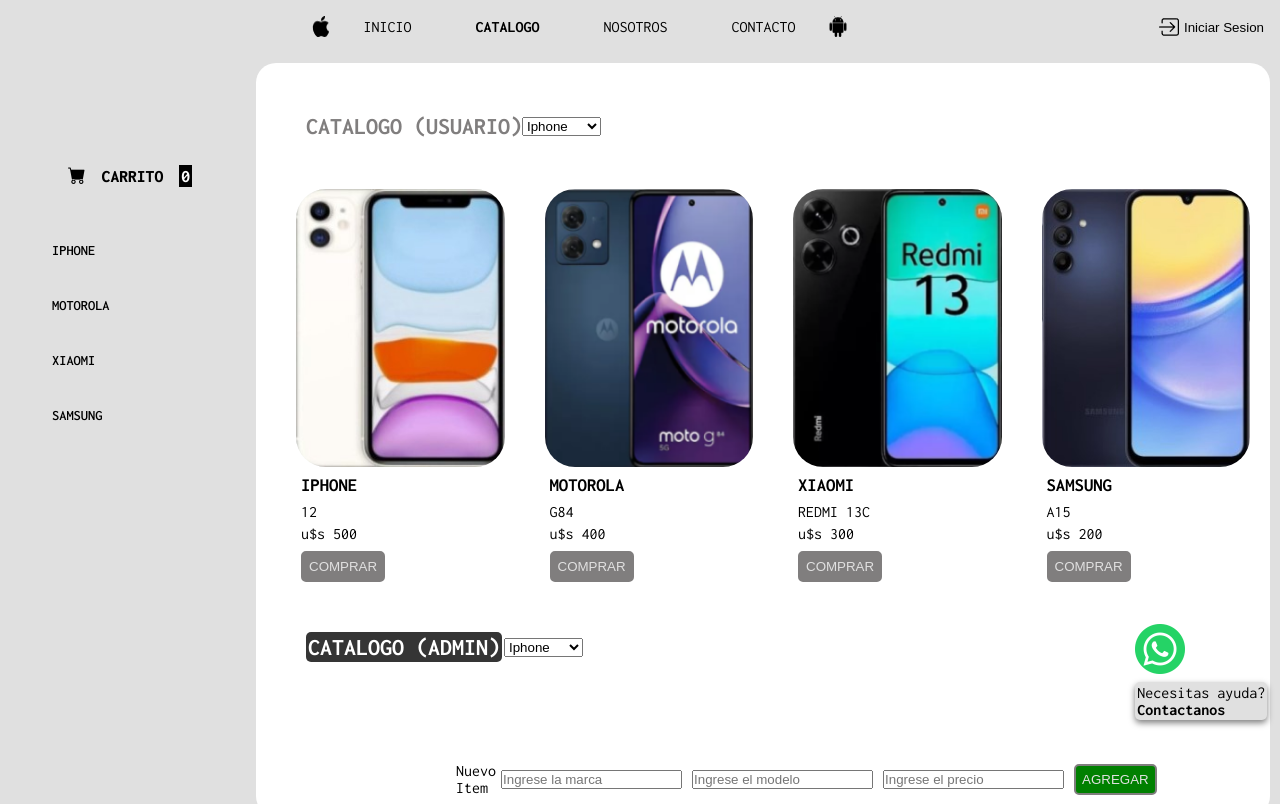
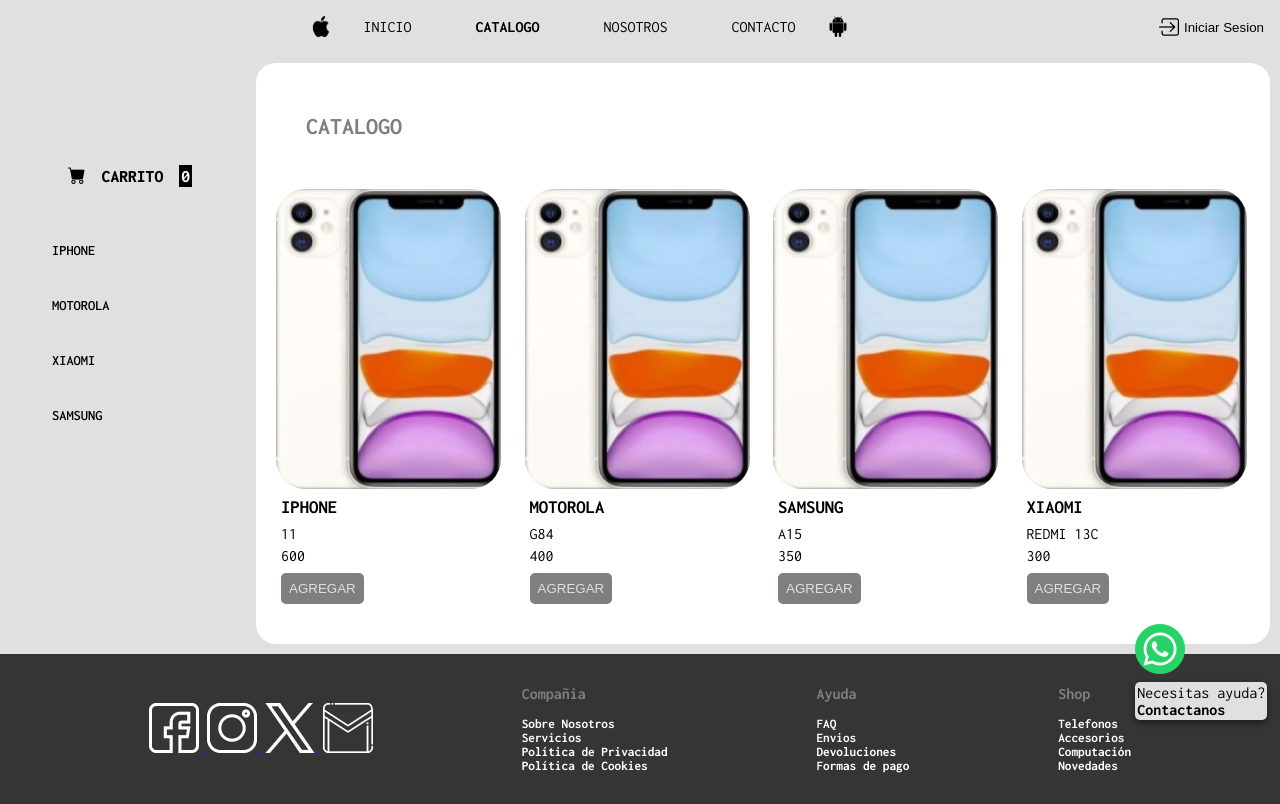
Before and after one commit to FedeSanchez79/Capitan_Phone, a plain HTML site: page Pages/catalogo.html in a window 1280 px wide. Shown: the top 804 px of the page. Drawn offline with nearby package versions, Linux system fonts and the light colour scheme.

Commit message:
array de objetos y contador de carrito en catalogo.js

```diff
--- a/Js/catalogo.js
+++ b/Js/catalogo.js
@@ -1,122 +1,65 @@
-//CREAR UN FORM USANDO DOM
+// REHACER EL CODIGO DE CATALOGO
 
-const items = document.getElementById("items");
-const menuCarga = document.createElement("div");
-menuCarga.innerHTML = ` <form id="menuCargaCatalogo" action="" method="post">
-                        <p>Nuevo Item</p>
-                        <input type="text" id="marca" placeholder="Ingrese la marca">
-                        <input type="text" id="modelo" placeholder="Ingrese el modelo">
-                        <input type="number" id="precio" placeholder="Ingrese el precio">
-                        <button id="agregar" type="button">Agregar</button>
-                        </form>`;
-items.appendChild(menuCarga);
+const productos = [
+    {
+        id: 0,
+        marca: "Iphone",
+        modelo: "11",
+        precio: 600
+    },
+    {
+        id: 0,
+        marca: "Motorola",
+        modelo: "G84",
+        precio: 400
+    },
+    {
+        id: 0,
+        marca: "SAmsung",
+        modelo: "A15",
+        precio: 350
+    },
+    {
+        id: 0,
+        marca: "Xiaomi",
+        modelo: "Redmi 13C",
+        precio: 300
+    },
+];
 
-//FUNCIÓN CONSTRUCTORA PARA CREAR LOS OBJETOS
+let catalogoProductos = [];
+let listado = document.getElementById("contenedorProductos");
 
-const productos = JSON.parse(localStorage.getItem("productos")) || [];
-
-class datoProducto {
-    static id = productos.length;
-    constructor(marca, modelo, precio) {
-        this.id = ++datoProducto.id;
-        this.marca = marca;
-        this.modelo = modelo;
-        this.precio = precio;
-    };
-};
-
-//ACCESO AL DOM, ALMACENAR EN LOCALSTORAGE Y VERIFICAR QUE LOS DATOS INGRESADOS SEAN CORRECTOS
-
-function agregarProducto() {
-    const marca = document.getElementById("marca").value;
-    const modelo = document.getElementById("modelo").value;
-    const precio = document.getElementById("precio").value;
-    const nuevoProducto = new datoProducto(marca, modelo, precio);
-    productos.push(nuevoProducto);
-    localStorage.setItem("productos", JSON.stringify(productos));
-    localStorage.setItem("productosCarrito", JSON.stringify(productos));
-    tryFunction()
-};
-
-//ASINCRONISMO Y PROMESAS
-
-function tryFunction(){
-    const catalogoCard = document.getElementById("contenedorProductosAdmin");
-    marcaIncorrecta = document.createElement("div");
-    marcaIncorrecta.id = "marcaIncorrecta";
-    let marcaIncorrecta = document.getElementById("marcaIncorrecta");
-    catalogoCard.appendChild(marcaIncorrecta);
+function agregarItem (item){
+    item.forEach((itemNuevo) => {
+        const card = document.createElement("div");
+        card.innerHTML = `<img class="productoImagen" src="../assets/images/iphone_imagen.jpg" alt="imagen de un iphone">
+                          <div class="productoInfo">
+                          <h3 class="modelo">${itemNuevo.marca}</h3>
+                          <p class="modelo">${itemNuevo.modelo}</p>
+                          <p class="precio">${itemNuevo.precio}</p>
+                          <button class="agregar">Agregar</button>`;
+        listado.appendChild(card)
+    })
+    agregarEventoBotones()
+}
+agregarItem(productos)
 
 
-    function modeloChecker(modelo){
-        return new Promise(resolve, reject)
-    }
-        // try{
-        //     if (productos.marca === "xiaomi" || productos.marca === "motorola" || productos.marca === "iphone" || productos.marca === "samsung"){
-        //         marcaIncorrecta.textContent = "Marca ingresada de forma correcta";
-        //     }else{
-        //         throw new Error("Marca ingresada incorrecta. Ingrese: Samsung, Motorola, Xiaomi o iPhone únicamente.")
-        //     }
-        // }catch(err){
-        //     marcaIncorrecta = err
-        // }finally{
-        //     mostrarProductos();
-        // }
+let contadorCarrito = 0;
+const numero = document.getElementById("numero1");
+
+function incrementarCarrito() {
+     contadorCarrito++;
+     numero.textContent = contadorCarrito;
 }
 
-//ACCESO AL DOM Y MÉTODO FOREACH PARA PODER MOSTRAR CADA PRODUCTO AGREGADO EN LA FUNCIÓN ANTERIOR
-
-function mostrarProductos() {
-    const catalogoCard = document.getElementById("contenedorProductosAdmin");
-    catalogoCard.innerHTML = "";
-    productos.forEach(producto => {
-        const card = document.createElement("div");
-        card.className = "contenedor"
-        card.innerHTML = `<img class="productoImagen" src="../assets/images/iphone_imagen.jpg" alt="imagen de un iphone">
-                          <h3 class="modelo">${producto.marca}</h3>
-                          <p class="modelo">${producto.modelo}</p>
-                          <p class="precio">u$s ${producto.precio}</p>
-                          <button class="agregar">Comprar</button>
-                          <button class="botonEliminar">Eliminar Item</button>`;
-        catalogoCard.appendChild(card);
-        const botonEliminar = card.querySelector(".botonEliminar");
-        botonEliminar.onclick = () => eliminarDelCatalogo(producto.id);
+function agregarEventoBotones() {
+    const botonesAgregar = document.querySelectorAll(".agregar");
+    botonesAgregar.forEach(boton => {
+        boton.onclick = incrementarCarrito;
     });
-    agregarEventoBotones();
-};
-
-
-//FUNCIÓN PARA ELIMINAR LOS OBJETOS CREADOS PREVIAMENTE USANDO EL EVENTO ONLICK DENTRO DE LA FUNCIÓN mostrarProductos()
-
-function eliminarDelCatalogo(id) {
-    const nuevoCatalogo = productos.filter(producto => producto.id !== id);
-    productos.length = 0;
-    nuevoCatalogo.forEach(producto => productos.push(producto));
-    localStorage.setItem("productos", JSON.stringify(productos));
-    mostrarProductos();
-};
-
-//EVENTO ONCLICK PARA AGREGAR PRODUCTO
-
-const botonAgregar = document.getElementById("agregar");
-botonAgregar.onclick = (e) => {agregarProducto();};
-
-
-function carritoAgregar(marca, precio){
-const carritoMarca = productos.filter(producto => producto.marca !== marca)
-productos.length = 0;
-carritoMarca.forEach(producto => productos.push(producto))
-const carritoPrecio = productos.filter(producto => producto.precio !== precio)
-productos.length = 0;
-carritoPrecio.forEach(producto => productos.push(producto))
-localStorage.setItem("productosCarrito", JSON.stringify(productos));
-mostrarProductos();
 }
-//EJECUTO LA FUNCIÓN PARA MOSTRAR LOS PRODUCTOS
-
-mostrarProductos();
-
-//USO DE FOR OF PARA CREAR EL LISTADO DE MARCAS EN EL ASIDE
 
 const marcas = ["iphone", "motorola", "xiaomi", "samsung"];
 const listaMarcas = document.getElementById("marcas")
@@ -126,23 +69,113 @@
     listaMarcas.appendChild(marcaTelefonos)
 }
 
-//MODIFICAR EL NUMERO EN CARRITO A MEDIDA QUE AGREGAMOS UN ITEM A CARRITO (Falta ver como evitar que al hacer refresh se borre -- localStorage)
 
-let contadorCarrito = 0;
-const numero = document.getElementById("numero1");
 
-function incrementarCarrito() {
-    contadorCarrito++;
-    numero.textContent = contadorCarrito;
-}
-function agregarEventoBotones() {
-    const botonesAgregar = document.querySelectorAll(".agregar");
-    botonesAgregar.forEach(boton => {
-        boton.onclick = incrementarCarrito;
-    });
-}
 
-//FUNCIÓN Y MÉTODOS PARA PODER USAR EL SELECT Y FILTRAR POR OPCIÓN ELEGIDA (**PENDIENTE**)
 
-let seleccion = JSON.parse(localStorage.getItem("productos"))
-let seleccionMarca = document.getElementById("select1")
+
+//CREAR UN FORM USANDO DOM
+
+// const items = document.getElementById("items");
+// const menuCarga = document.createElement("div");
+// menuCarga.innerHTML = ` <form id="menuCargaCatalogo" action="" method="post">
+//                         <p>Nuevo Item</p>
+//                         <input type="text" id="marca" placeholder="Ingrese la marca">
+//                         <input type="text" id="modelo" placeholder="Ingrese el modelo">
+//                         <input type="number" id="precio" placeholder="Ingrese el precio">
+//                         <button id="agregar" type="button">Agregar</button>
+//                         </form>`;
+// items.appendChild(menuCarga);
+
+// //FUNCIÓN CONSTRUCTORA PARA CREAR LOS OBJETOS
+
+// const productos = JSON.parse(localStorage.getItem("productos")) || [];
+
+// class datoProducto {
+//     static id = productos.length;
+//     constructor(marca, modelo, precio) {
+//         this.id = ++datoProducto.id;
+//         this.marca = marca;
+//         this.modelo = modelo;
+//         this.precio = precio;
+//     };
+// };
+
+// //ACCESO AL DOM, ALMACENAR EN LOCALSTORAGE Y VERIFICAR QUE LOS DATOS INGRESADOS SEAN CORRECTOS
+
+// function agregarProducto() {
+//     const marca = document.getElementById("marca").value;
+//     const modelo = document.getElementById("modelo").value;
+//     const precio = document.getElementById("precio").value;
+//     const nuevoProducto = new datoProducto(marca, modelo, precio);
+//     productos.push(nuevoProducto);
+//     localStorage.setItem("productos", JSON.stringify(productos));
+//     localStorage.setItem("productosCarrito", JSON.stringify(productos));
+// };
+
+// //ACCESO AL DOM Y MÉTODO FOREACH PARA PODER MOSTRAR CADA PRODUCTO AGREGADO EN LA FUNCIÓN ANTERIOR
+
+// function mostrarProductos() {
+//     const catalogoCard = document.getElementById("contenedorProductosAdmin");
+//     catalogoCard.innerHTML = "";
+//     productos.forEach(producto => {
+//         const card = document.createElement("div");
+//         card.className = "contenedor"
+//         card.innerHTML = `<img class="productoImagen" src="../assets/images/iphone_imagen.jpg" alt="imagen de un iphone">
+//                           <h3 class="modelo">${producto.marca}</h3>
+//                           <p class="modelo">${producto.modelo}</p>
+//                           <p class="precio">u$s ${producto.precio}</p>
+//                           <button class="agregar">Comprar</button>
+//                           <button class="botonEliminar">Eliminar Item</button>`;
+//         catalogoCard.appendChild(card);
+//         const botonEliminar = card.querySelector(".botonEliminar");
+//         botonEliminar.onclick = () => eliminarDelCatalogo(producto.id);
+//     });
+//     agregarEventoBotones();
+// };
+
+
+// //FUNCIÓN PARA ELIMINAR LOS OBJETOS CREADOS PREVIAMENTE USANDO EL EVENTO ONLICK DENTRO DE LA FUNCIÓN mostrarProductos()
+
+// function eliminarDelCatalogo(id) {
+//     const nuevoCatalogo = productos.filter(producto => producto.id !== id);
+//     productos.length = 0;
+//     nuevoCatalogo.forEach(producto => productos.push(producto));
+//     localStorage.setItem("productos", JSON.stringify(productos));
+//     mostrarProductos();
+// };
+
+// //EVENTO ONCLICK PARA AGREGAR PRODUCTO
+
+// const botonAgregar = document.getElementById("agregar");
+// botonAgregar.onclick = (e) => {agregarProducto();};
+
+
+// function carritoAgregar(marca, precio){
+// const carritoMarca = productos.filter(producto => producto.marca !== marca)
+// productos.length = 0;
+// carritoMarca.forEach(producto => productos.push(producto))
+// const carritoPrecio = productos.filter(producto => producto.precio !== precio)
+// productos.length = 0;
+// carritoPrecio.forEach(producto => productos.push(producto))
+// localStorage.setItem("productosCarrito", JSON.stringify(productos));
+// mostrarProductos();
+// }
+// //EJECUTO LA FUNCIÓN PARA MOSTRAR LOS PRODUCTOS
+
+// mostrarProductos();
+
+// //USO DE FOR OF PARA CREAR EL LISTADO DE MARCAS EN EL ASIDE
+
+// const marcas = ["iphone", "motorola", "xiaomi", "samsung"];
+// const listaMarcas = document.getElementById("marcas")
+// for (const marca of marcas){
+//     let marcaTelefonos = document.createElement("li")
+//     marcaTelefonos.innerHTML = marca
+//     listaMarcas.appendChild(marcaTelefonos)
+// }
+
+// //FUNCIÓN Y MÉTODOS PARA PODER USAR EL SELECT Y FILTRAR POR OPCIÓN ELEGIDA (**PENDIENTE**)
+
+// let seleccion = JSON.parse(localStorage.getItem("productos"))
+// let seleccionMarca = document.getElementById("select1")
--- a/Pages/catalogo.html
+++ b/Pages/catalogo.html
@@ -61,66 +61,10 @@
         </aside>
         <section id="items">
             <div class="headCatalogo">
-                <h2 id="tituloCatalogo">Catalogo (Usuario)</h2>
-                <select name="" id="select1">
-                    <option value="iphone">Iphone</option>
-                    <option value="motorola">Motorola</option>
-                    <option value="samsung">Samsung</option>
-                    <option value="xiaomi">Xiaomi</option>
-                </select>
+                <h2 id="tituloCatalogo">Catalogo</h2>
             </div>
             <div id="contenedorProductos">
-                <div class="contenedor">
-                    <img class="productoImagen" src="../assets/images/iphone_imagen.jpg" alt="imagen de un iphone">
-                    <div class="productoInfo">
-                        <h3 class="modelo">Iphone</h3>
-                        <p class="modelo">12</p>
-                        <p class="precio">u$s 500</p>
-                        <button class="agregar">Comprar</button>
-                    </div>
-                </div>
-                <div class="contenedor">
-                    <img class="productoImagen" src="../assets/images/motorola_imagen.png" alt="imagen de un mootorola">
-                    <div class="productoInfo">
-                        <h3 class="modelo">Motorola</h3>
-                        <p class="modelo">G84</p>
-                        <p class="precio">u$s 400</p>
-                        <button class="agregar">Comprar</button>
-                    </div>
-                </div>
-                <div class="contenedor">
-                    <img class="productoImagen" src="../assets/images/xiaomi_imagen.png" alt="imagen de un xiaomi">
-                    <div class="productoInfo">
-                        <h3 class="modelo">Xiaomi</h3>
-                        <p class="modelo">Redmi 13C</p>
-                        <p class="precio">u$s 300</p>
-                        <button class="agregar">Comprar</button>
-                    </div>
-                </div>
-                <div class="contenedor">
-                    <img class="productoImagen" src="../assets/images/samsung_imagen.jpg" alt="imagen de un samsung">
-                    <div class="productoInfo">
-                        <h3 class="modelo">Samsung</h3>
-                        <p class="modelo">A15</p>
-                        <p class="precio">u$s 200</p>
-                        <button class="agregar">Comprar</button>
-                    </div>
-                </div>
-            </div>
-            <div class="headCatalogo">
-                <h2 id="tituloCatalogoAdmin">Catalogo (Admin)</h2>
-                <div id="admin">
-                    <select name="" id="select2">
-                        <option value="iphone">Iphone</option>
-                        <option value="motorola">Motorola</option>
-                        <option value="samsung">Samsung</option>
-                        <option value="xiaomi">Xiaomi</option>
-                    </select>
-                </div>
-            </div>
-            <div id="contenedorProductosAdmin">
-                <div id="marcaIncorrecta">
-                </div>
+
             </div>
         </section>
     </main>
```
